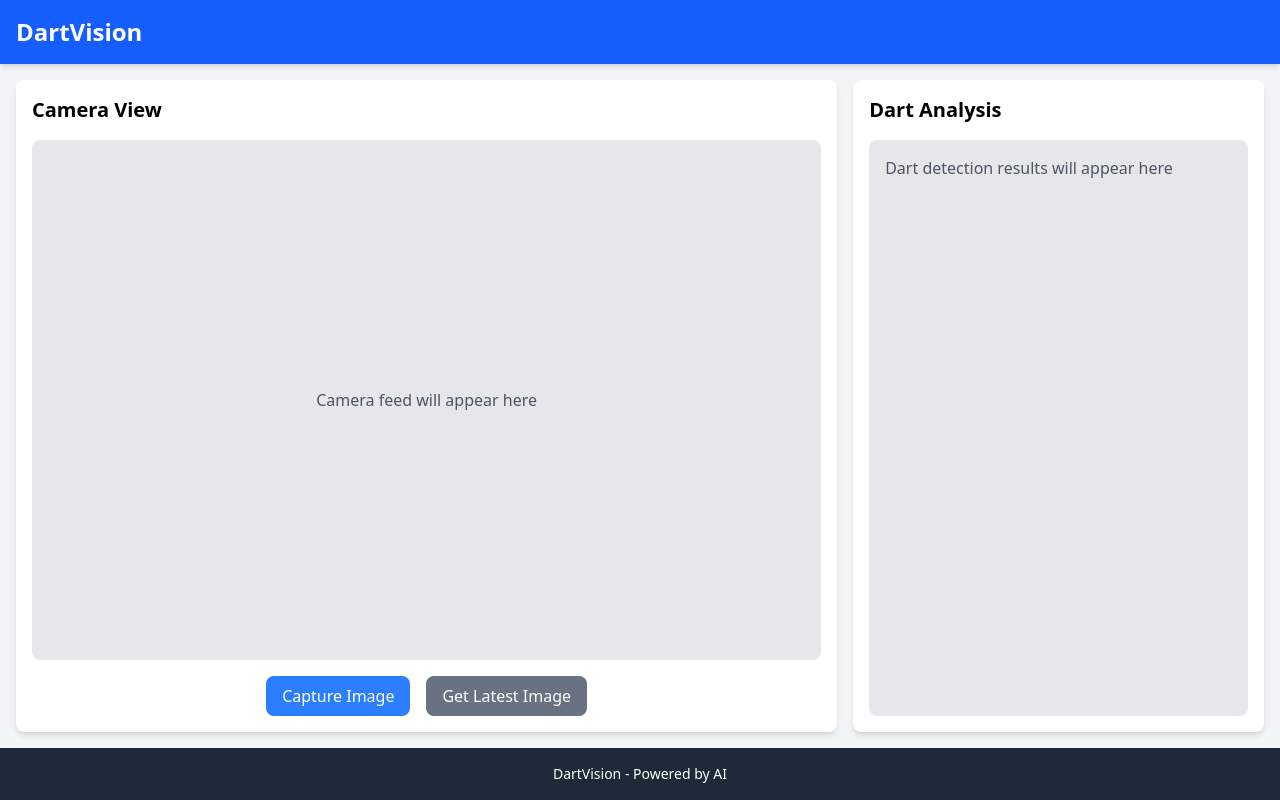
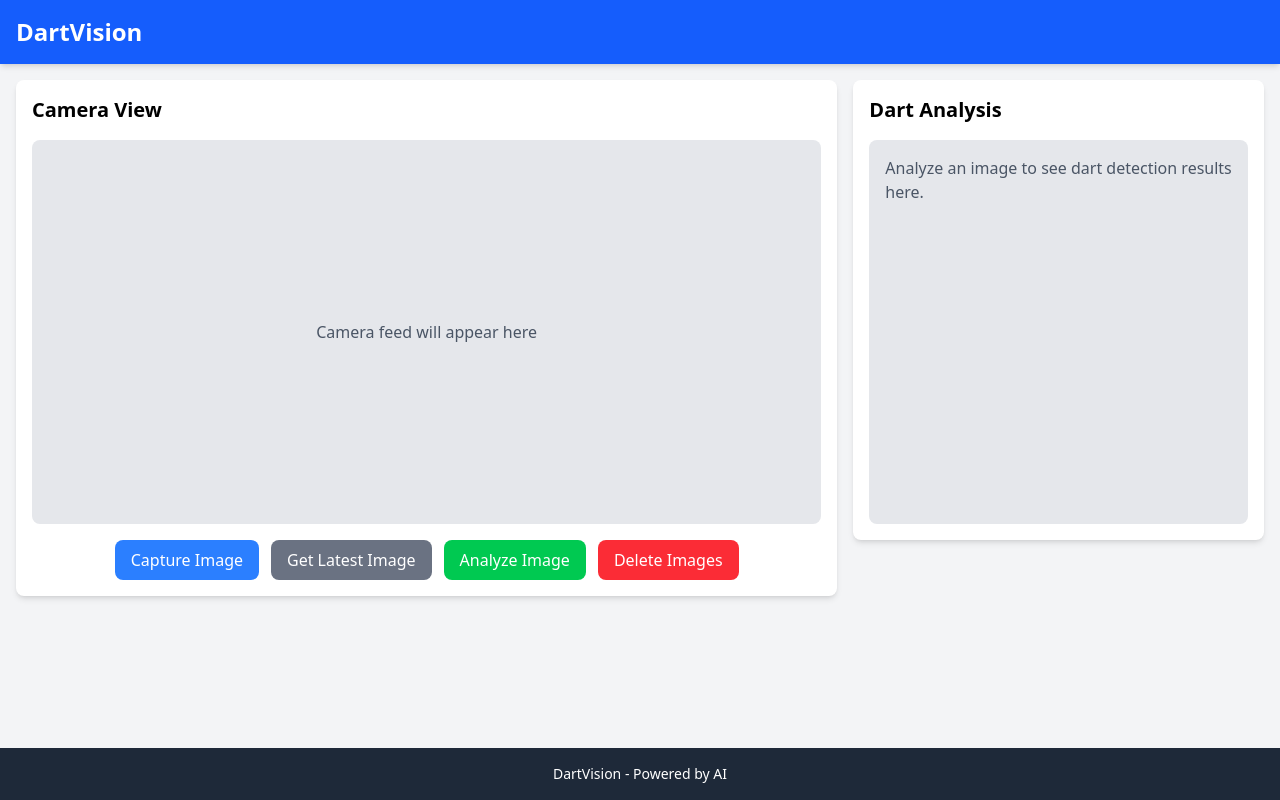
Before and after one commit to RommelTJ/ProjectDartboard, a React (Vite) app in the folder app/frontend/: page / in a window 1280 px wide. Built offline with nearby package versions, Linux system fonts and the light colour scheme.

Commit message:
:sparkles: frontend: More UI

```diff
--- /dev/null
+++ b/app/frontend/src/components/CameraView.tsx
@@ -0,0 +1,52 @@
+import React from 'react';
+
+interface CameraViewProps {
+  onCaptureImage: () => void;
+  onGetLatestImage: () => void;
+  onDeleteImages: () => void;
+  onAnalyzeImage: () => void;
+}
+
+const CameraView: React.FC<CameraViewProps> = ({
+  onCaptureImage,
+  onGetLatestImage,
+  onDeleteImages,
+  onAnalyzeImage
+}) => {
+  return (
+    <section className="w-full bg-white rounded-lg shadow-md p-4 flex flex-col">
+      <h2 className="text-xl font-semibold mb-4">Camera View</h2>
+      <div className="flex-grow bg-gray-200 rounded-lg flex items-center justify-center h-96 mb-4">
+        <p className="text-gray-600">Camera feed will appear here</p>
+      </div>
+      <div className="flex flex-wrap justify-center gap-3">
+        <button
+          onClick={onCaptureImage}
+          className="bg-blue-500 hover:bg-blue-600 text-white py-2 px-4 rounded-lg"
+        >
+          Capture Image
+        </button>
+        <button
+          onClick={onGetLatestImage}
+          className="bg-gray-500 hover:bg-gray-600 text-white py-2 px-4 rounded-lg"
+        >
+          Get Latest Image
+        </button>
+        <button
+          onClick={onAnalyzeImage}
+          className="bg-green-500 hover:bg-green-600 text-white py-2 px-4 rounded-lg"
+        >
+          Analyze Image
+        </button>
+        <button
+          onClick={onDeleteImages}
+          className="bg-red-500 hover:bg-red-600 text-white py-2 px-4 rounded-lg"
+        >
+          Delete Images
+        </button>
+      </div>
+    </section>
+  );
+};
+
+export default CameraView;
--- /dev/null
+++ b/app/frontend/src/components/DartAnalysis.tsx
@@ -0,0 +1,91 @@
+import React from 'react';
+
+interface Point {
+  x: number;
+  y: number;
+}
+
+interface BoundingBox {
+  x1: number;
+  y1: number;
+  x2: number;
+  y2: number;
+}
+
+interface DartDetection {
+  x_center: number;
+  y_center: number;
+  width: number;
+  height: number;
+  angle: number;
+  confidence: number;
+  class_id: number;
+  detection_index: number;
+  corners: number[][];
+  bbox: BoundingBox;
+}
+
+interface ModelInfo {
+  model: string;
+  image_size: number;
+  original_size: number[];
+}
+
+interface DetectionResponse {
+  detections: DartDetection[];
+  model_info: ModelInfo;
+  darts_count: number;
+}
+
+interface DartAnalysisProps {
+  detectionResponse?: DetectionResponse;
+}
+
+const DartAnalysis: React.FC<DartAnalysisProps> = ({ detectionResponse }) => {
+  return (
+    <section className="w-full bg-white rounded-lg shadow-md p-4 flex flex-col">
+      <h2 className="text-xl font-semibold mb-4">Dart Analysis</h2>
+      <div className="flex-grow bg-gray-200 rounded-lg p-4 overflow-y-auto min-h-96">
+        {detectionResponse ? (
+          <div>
+            <div className="mb-4">
+              <h3 className="font-medium text-lg">Detection Summary</h3>
+              <p className="text-gray-700">
+                Darts detected: <span className="font-bold">{detectionResponse.darts_count}</span>
+              </p>
+              <p className="text-gray-700">
+                Model: <span className="font-medium">{detectionResponse.model_info.model}</span>
+              </p>
+              <p className="text-gray-700">
+                Image size: <span className="font-medium">{detectionResponse.model_info.image_size}px</span>
+              </p>
+            </div>
+
+            <h3 className="font-medium text-lg mb-2">Dart Details</h3>
+            {detectionResponse.detections.length > 0 ? (
+              <div className="space-y-4">
+                {detectionResponse.detections.map((dart, index) => (
+                  <div key={index} className="bg-white p-3 rounded shadow-sm border border-gray-300">
+                    <h4 className="font-medium">Dart #{index + 1}</h4>
+                    <div className="grid grid-cols-2 gap-x-4 gap-y-1 mt-2 text-sm">
+                      <p>Center: ({dart.x_center.toFixed(2)}, {dart.y_center.toFixed(2)})</p>
+                      <p>Size: {dart.width.toFixed(2)} × {dart.height.toFixed(2)}</p>
+                      <p>Angle: {dart.angle.toFixed(2)}°</p>
+                      <p>Confidence: {(dart.confidence * 100).toFixed(1)}%</p>
+                    </div>
+                  </div>
+                ))}
+              </div>
+            ) : (
+              <p className="text-gray-600">No darts were detected in the image.</p>
+            )}
+          </div>
+        ) : (
+          <p className="text-gray-600">Analyze an image to see dart detection results here.</p>
+        )}
+      </div>
+    </section>
+  );
+};
+
+export default DartAnalysis;
--- a/app/frontend/src/components/DartVisionPage.tsx
+++ b/app/frontend/src/components/DartVisionPage.tsx
@@ -1,6 +1,62 @@
-import React from 'react';
+import React, { useState } from 'react';
+import CameraView from './CameraView';
+import DartAnalysis from './DartAnalysis';
+
+// This would normally come from API calls
+interface DetectionResponse {
+  detections: any[];
+  model_info: {
+    model: string;
+    image_size: number;
+    original_size: number[];
+  };
+  darts_count: number;
+}
 
 const DartVisionPage: React.FC = () => {
+  const [detectionResponse, setDetectionResponse] = useState<DetectionResponse | undefined>(undefined);
+
+  // These handlers would normally make API calls
+  const handleCaptureImage = () => {
+    console.log('Capture image clicked');
+  };
+
+  const handleGetLatestImage = () => {
+    console.log('Get latest image clicked');
+  };
+
+  const handleDeleteImages = () => {
+    console.log('Delete images clicked');
+  };
+
+  const handleAnalyzeImage = () => {
+    console.log('Analyze image clicked');
+    // Here we'd normally make an API call and set the response
+    // For now, we'll use dummy data
+    setDetectionResponse({
+      detections: [
+        {
+          x_center: 512.5,
+          y_center: 384.7,
+          width: 45.2,
+          height: 150.8,
+          angle: 15.3,
+          confidence: 0.97,
+          class_id: 0,
+          detection_index: 0,
+          corners: [[480, 350], [545, 350], [545, 420], [480, 420]],
+          bbox: { x1: 480, y1: 350, x2: 545, y2: 420 }
+        }
+      ],
+      model_info: {
+        model: "yolov11n-obb",
+        image_size: 1024,
+        original_size: [2160, 3840]
+      },
+      darts_count: 1
+    });
+  };
+
   return (
     <div className="min-h-screen bg-gray-100 flex flex-col">
       <header className="bg-blue-600 text-white p-4 shadow-md">
@@ -9,28 +65,19 @@ const DartVisionPage: React.FC = () => {
 
       <main className="flex flex-grow flex-col md:flex-row p-4 gap-4">
         {/* Camera/Image View (2/3) */}
-        <section className="w-full md:w-2/3 bg-white rounded-lg shadow-md p-4 flex flex-col">
-          <h2 className="text-xl font-semibold mb-4">Camera View</h2>
-          <div className="flex-grow bg-gray-200 rounded-lg flex items-center justify-center">
-            <p className="text-gray-600">Camera feed will appear here</p>
-          </div>
-          <div className="mt-4 flex justify-center gap-4">
-            <button className="bg-blue-500 hover:bg-blue-600 text-white py-2 px-4 rounded-lg">
-              Capture Image
-            </button>
-            <button className="bg-gray-500 hover:bg-gray-600 text-white py-2 px-4 rounded-lg">
-              Get Latest Image
-            </button>
-          </div>
-        </section>
+        <div className="w-full md:w-2/3">
+          <CameraView
+            onCaptureImage={handleCaptureImage}
+            onGetLatestImage={handleGetLatestImage}
+            onDeleteImages={handleDeleteImages}
+            onAnalyzeImage={handleAnalyzeImage}
+          />
+        </div>
 
         {/* AI Analysis (1/3) */}
-        <section className="w-full md:w-1/3 bg-white rounded-lg shadow-md p-4 flex flex-col">
-          <h2 className="text-xl font-semibold mb-4">Dart Analysis</h2>
-          <div className="flex-grow bg-gray-200 rounded-lg p-4 overflow-y-auto">
-            <p className="text-gray-600">Dart detection results will appear here</p>
-          </div>
-        </section>
+        <div className="w-full md:w-1/3">
+          <DartAnalysis detectionResponse={detectionResponse} />
+        </div>
       </main>
 
       <footer className="bg-gray-800 text-white p-4 text-center text-sm">
```
